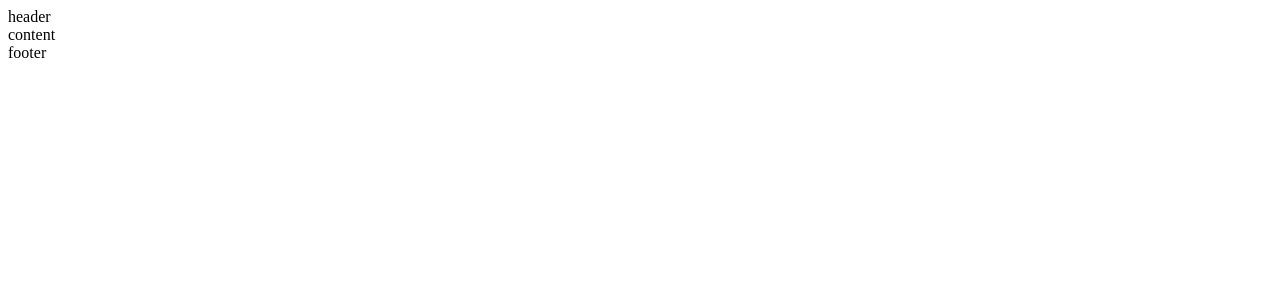
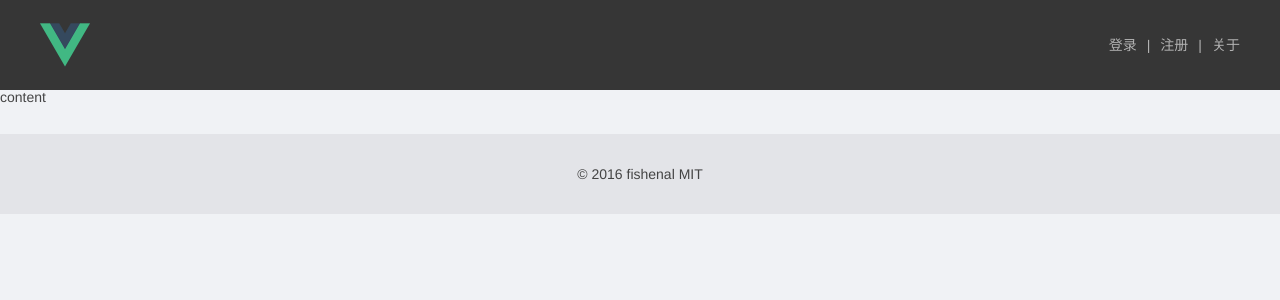
Before and after one commit to caoxianwei/vueshop, a Vue app: page /#/ in a window 1280 px wide. Shown: the top 300 px of the page. Built offline with nearby package versions, Linux system fonts and the light colour scheme.

Commit message:
add reset.css

```diff
--- a/src/components/layout.vue
+++ b/src/components/layout.vue
@@ -1,8 +1,23 @@
 <template>
   <div>
-    <div class="app-header">header</div>
+    <div class="app-head">
+      <div class="app-head-inner">
+          <img src="../assets/logo.png">
+        <div class="head-nav">
+          <ul class="nav-list">
+            <li >登录</li>
+            <li class="nav-pile">|</li>
+            <li >注册</li>
+            <li class="nav-pile">|</li>
+            <li >关于</li>
+          </ul>
+        </div>
+      </div>
+    </div>
     <div class="app-content">content</div>
-    <div class="app-footer">footer</div>
+    <div class="app-foot">
+      <p>© 2016 fishenal MIT</p>
+    </div>
   </div>
 </template>
 
@@ -17,4 +32,145 @@
   }
 </script>
 <style>
+  html, body, div, span, applet, object, iframe,
+  h1, h2, h3, h4, h5, h6, p, blockquote, pre,
+  a, abbr, acronym, address, big, cite, code,
+  del, dfn, em, img, ins, kbd, q, s, samp,
+  small, strike, strong, sub, sup, tt, var,
+  b, u, i, center,
+  dl, dt, dd, ol, ul, li,
+  fieldset, form, label, legend,
+  table, caption, tbody, tfoot, thead, tr, th, td,
+  article, aside, canvas, details, embed,
+  figure, figcaption, footer, header, hgroup,
+  menu, nav, output, ruby, section, summary,
+  time, mark, audio, video {
+    margin: 0;
+    padding: 0;
+    border: 0;
+    font-size: 100%;
+    font: inherit;
+    vertical-align: baseline;
+  }
+  /* HTML5 display-role reset for older browsers */
+  article, aside, details, figcaption, figure,
+  footer, header, hgroup, menu, nav, section {
+    display: block;
+  }
+  body {
+    line-height: 1;
+  }
+  ol, ul {
+    list-style: none;
+  }
+  blockquote, q {
+    quotes: none;
+  }
+  blockquote:before, blockquote:after,
+  q:before, q:after {
+    content: '';
+    content: none;
+  }
+  table {
+    border-collapse: collapse;
+    border-spacing: 0;
+  }
+  a {
+    color: inherit;
+    text-decoration: none;
+  }
+  body {
+    background: #f0f2f5;
+    font-family: "Helvetica Neue",Helvetica,Arial,"Hiragino Sans GB","Hiragino Sans GB W3","Microsoft YaHei UI","Microsoft YaHei","WenQuanYi Micro Hei",sans-serif;
+    font-size: 14px;
+    color: #444;
+  }
+  .app-head {
+    background: #363636;
+    color: #b2b2b2;
+    height: 90px;
+    line-height: 90px;
+    width: 100%;
+  }
+  .app-head-inner {
+    width: 1200px;
+    margin: 0 auto;
+  }
+  .head-logo {
+    float: left;
+  }
+  .app-head-inner img {
+    width: 50px;
+    margin-top: 20px;
+  }
+  .head-nav {
+    float: right;
+  }
+  .head-nav ul {
+    overflow: hidden;
+  }
+  .head-nav li {
+    cursor: pointer;
+    float: left;
+  }
+  .nav-pile {
+    padding: 0 10px;
+  }
+  .app-foot {
+    text-align: center;
+    height: 80px;
+    width: 100%;
+    line-height: 80px;
+    background: #e3e4e8;
+    clear: both;
+    margin-top: 30px;
+  }
+  .container {
+    width: 1200px;
+    margin: 0 auto;
+  }
+  .hr {
+    height: 1px;
+    width: 100%;
+    background: #ddd;
+  }
+  .button {
+    background: #4fc08d;
+    color: #fff;
+    display: inline-block;
+    padding: 10px 20px;
+    cursor: pointer;
+  }
+  .button:hover {
+    background: #4fc08d;
+  }
+  .g-form {
+
+  }
+  .g-form-line {
+    padding: 15px 0;
+  }
+  .g-form-label {
+    width: 100px;
+    font-size: 16px;
+    display: inline-block;
+  }
+  .g-form-input {
+    display: inline-block;
+  }
+  .g-form-input input {
+    height: 30px;
+    width: 200px;
+    line-height: 30px;
+    vertical-align: middle;
+    padding: 0 10px;
+    border: 1px solid #ccc;
+  }
+  .g-form-btn {
+    padding-left: 100px;
+  }
+  .g-form-error {
+    color: red;
+    padding-left: 15px;
+  }
 </style>
```
